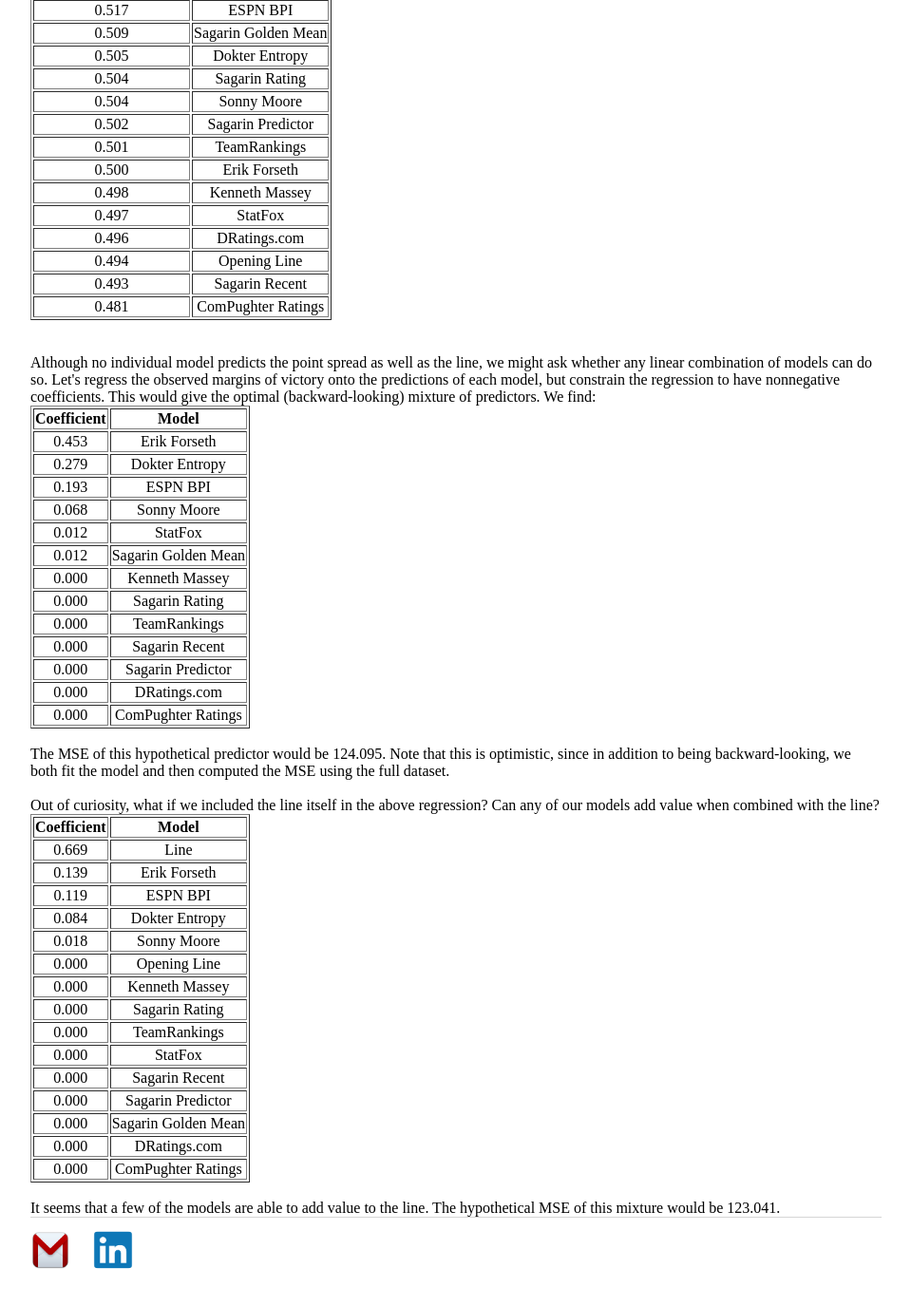
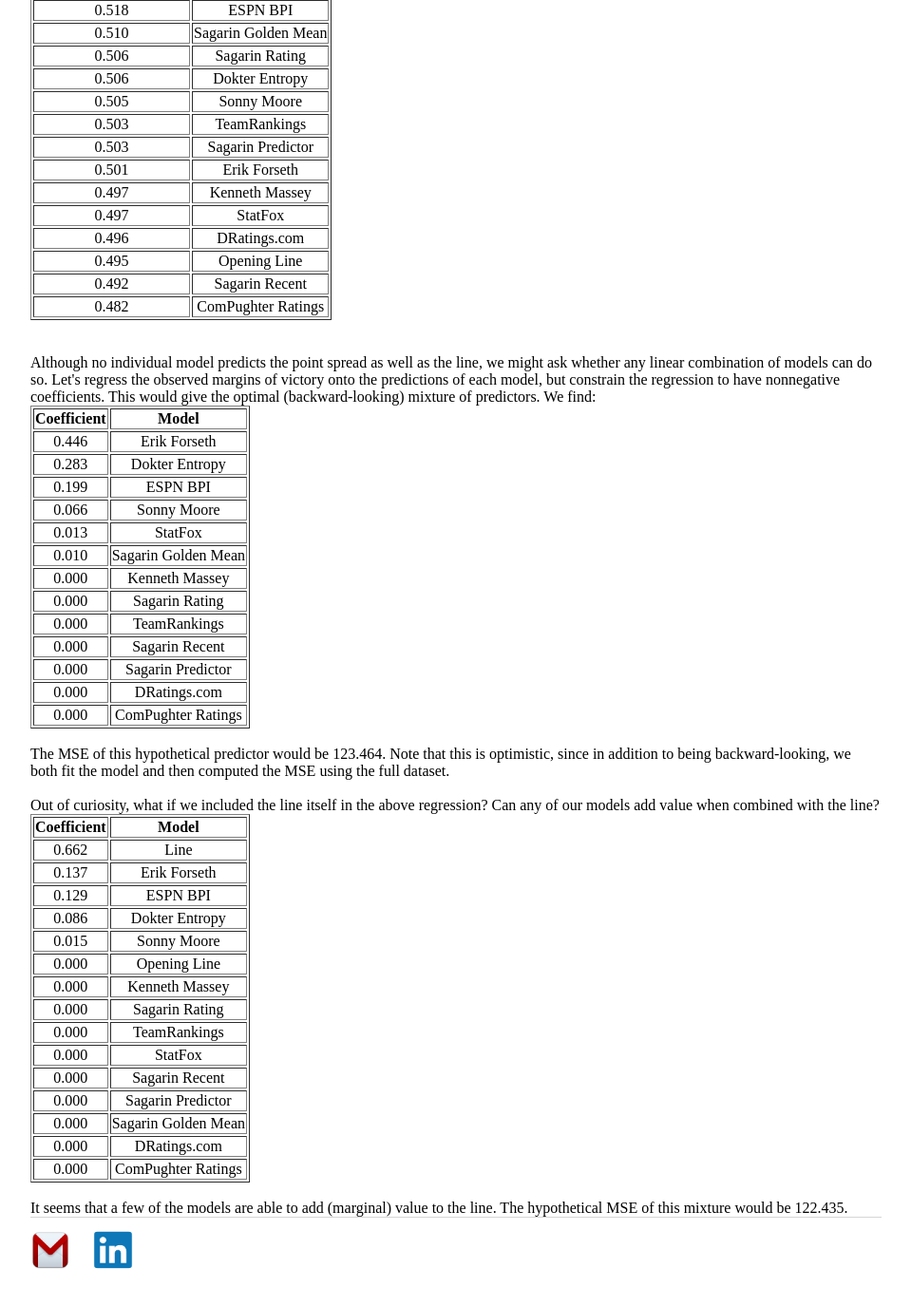
Before and after one commit to erikrforseth/erikrforseth.github.io, a Jekyll site: the page built from about.html, in a window 1280 px wide and 1400 px high, scrolled down 1205 px. Shown: the top 1375 px of the window at 95% size, without its empty margins (160-1119 px from the left). Built offline with Jekyll 4.4.1, drawn with Linux system fonts in a browser that asks for light colours; some of the changed text lies outside the part shown.

Commit message:
about page

```diff
--- a/about.html
+++ b/about.html
@@ -17,63 +17,63 @@
   </thead>
   <tbody>
     <tr align="center">
-      <td>123.473</td>
+      <td>122.906</td>
       <td>Line</td>
     </tr>
     <tr align="center">
-      <td>124.678</td>
+      <td>124.104</td>
       <td>Opening Line</td>
     </tr>
     <tr align="center">
-      <td>125.175</td>
+      <td>124.565</td>
       <td>Erik Forseth</td>
     </tr>
     <tr align="center">
-      <td>125.814</td>
+      <td>125.096</td>
       <td>TeamRankings</td>
     </tr>
     <tr align="center">
-      <td>127.073</td>
+      <td>126.404</td>
       <td>Dokter Entropy</td>
     </tr>
     <tr align="center">
-      <td>129.314</td>
+      <td>128.587</td>
       <td>Sagarin Rating</td>
     </tr>
     <tr align="center">
-      <td>129.692</td>
+      <td>128.943</td>
       <td>Sagarin Predictor</td>
     </tr>
     <tr align="center">
-      <td>130.177</td>
+      <td>129.453</td>
       <td>Sagarin Golden Mean</td>
     </tr>
     <tr align="center">
-      <td>130.999</td>
+      <td>130.261</td>
       <td>ESPN BPI</td>
     </tr>
     <tr align="center">
-      <td>131.300</td>
+      <td>130.550</td>
       <td>Kenneth Massey</td>
     </tr>
     <tr align="center">
-      <td>133.853</td>
+      <td>133.014</td>
       <td>DRatings.com</td>
     </tr>
     <tr align="center">
-      <td>134.151</td>
+      <td>133.400</td>
       <td>Sonny Moore</td>
     </tr>
     <tr align="center">
-      <td>138.473</td>
+      <td>137.563</td>
       <td>StatFox</td>
     </tr>
     <tr align="center">
-      <td>139.415</td>
+      <td>138.438</td>
       <td>ComPughter Ratings</td>
     </tr>
     <tr align="center">
-      <td>145.038</td>
+      <td>144.507</td>
       <td>Sagarin Recent</td>
     </tr>
   </tbody>
@@ -128,23 +128,23 @@
       <td>Kenneth Massey</td>
     </tr>
     <tr align="center">
+      <td>0.730</td>
+      <td>DRatings.com</td>
+    </tr>
+    <tr align="center">
+      <td>0.729</td>
+      <td>Sonny Moore</td>
+    </tr>
+    <tr align="center">
       <td>0.729</td>
       <td>StatFox</td>
     </tr>
     <tr align="center">
-      <td>0.729</td>
-      <td>DRatings.com</td>
-    </tr>
-    <tr align="center">
-      <td>0.727</td>
-      <td>Sonny Moore</td>
-    </tr>
-    <tr align="center">
-      <td>0.725</td>
+      <td>0.726</td>
       <td>ComPughter Ratings</td>
     </tr>
     <tr align="center">
-      <td>0.720</td>
+      <td>0.719</td>
       <td>Sagarin Recent</td>
     </tr>
   </tbody>
@@ -161,39 +161,39 @@
   </thead>
   <tbody>
     <tr align="center">
-      <td>0.517</td>
+      <td>0.518</td>
       <td>ESPN BPI</td>
     </tr>
     <tr align="center">
-      <td>0.509</td>
+      <td>0.510</td>
       <td>Sagarin Golden Mean</td>
     </tr>
     <tr align="center">
-      <td>0.505</td>
+      <td>0.506</td>
+      <td>Sagarin Rating</td>
+    </tr>
+    <tr align="center">
+      <td>0.506</td>
       <td>Dokter Entropy</td>
     </tr>
     <tr align="center">
-      <td>0.504</td>
-      <td>Sagarin Rating</td>
-    </tr>
-    <tr align="center">
-      <td>0.504</td>
+      <td>0.505</td>
       <td>Sonny Moore</td>
     </tr>
     <tr align="center">
-      <td>0.502</td>
+      <td>0.503</td>
+      <td>TeamRankings</td>
+    </tr>
+    <tr align="center">
+      <td>0.503</td>
       <td>Sagarin Predictor</td>
     </tr>
     <tr align="center">
       <td>0.501</td>
-      <td>TeamRankings</td>
-    </tr>
-    <tr align="center">
-      <td>0.500</td>
       <td>Erik Forseth</td>
     </tr>
     <tr align="center">
-      <td>0.498</td>
+      <td>0.497</td>
       <td>Kenneth Massey</td>
     </tr>
     <tr align="center">
@@ -205,15 +205,15 @@
       <td>DRatings.com</td>
     </tr>
     <tr align="center">
-      <td>0.494</td>
+      <td>0.495</td>
       <td>Opening Line</td>
     </tr>
     <tr align="center">
-      <td>0.493</td>
+      <td>0.492</td>
       <td>Sagarin Recent</td>
     </tr>
     <tr align="center">
-      <td>0.481</td>
+      <td>0.482</td>
       <td>ComPughter Ratings</td>
     </tr>
   </tbody>
@@ -230,27 +230,27 @@
   </thead>
   <tbody>
     <tr align="center">
-      <td>0.453</td>
+      <td>0.446</td>
       <td>Erik Forseth</td>
     </tr>
     <tr align="center">
-      <td>0.279</td>
+      <td>0.283</td>
       <td>Dokter Entropy</td>
     </tr>
     <tr align="center">
-      <td>0.193</td>
+      <td>0.199</td>
       <td>ESPN BPI</td>
     </tr>
     <tr align="center">
-      <td>0.068</td>
+      <td>0.066</td>
       <td>Sonny Moore</td>
     </tr>
     <tr align="center">
-      <td>0.012</td>
+      <td>0.013</td>
       <td>StatFox</td>
     </tr>
     <tr align="center">
-      <td>0.012</td>
+      <td>0.010</td>
       <td>Sagarin Golden Mean</td>
     </tr>
     <tr align="center">
@@ -284,7 +284,7 @@
   </tbody>
 </table>
 <br>
-The MSE of this hypothetical predictor would be 124.095. Note that this is optimistic, since in addition to being backward-looking, we both fit the model and then computed the MSE using the full dataset.
+The MSE of this hypothetical predictor would be 123.464. Note that this is optimistic, since in addition to being backward-looking, we both fit the model and then computed the MSE using the full dataset.
 <br><br>
 Out of curiosity, what if we included the line itself in the above regression? Can any of our models add value when combined with the line?<table border="1" class="dataframe">
   <thead>
@@ -295,23 +295,23 @@
   </thead>
   <tbody>
     <tr align="center">
-      <td>0.669</td>
+      <td>0.662</td>
       <td>Line</td>
     </tr>
     <tr align="center">
-      <td>0.139</td>
+      <td>0.137</td>
       <td>Erik Forseth</td>
     </tr>
     <tr align="center">
-      <td>0.119</td>
+      <td>0.129</td>
       <td>ESPN BPI</td>
     </tr>
     <tr align="center">
-      <td>0.084</td>
+      <td>0.086</td>
       <td>Dokter Entropy</td>
     </tr>
     <tr align="center">
-      <td>0.018</td>
+      <td>0.015</td>
       <td>Sonny Moore</td>
     </tr>
     <tr align="center">
@@ -357,4 +357,4 @@
   </tbody>
 </table>
 <br>
-It seems that a few of the models are able to add value to the line. The hypothetical MSE of this mixture would be 123.041.
+It seems that a few of the models are able to add (marginal) value to the line. The hypothetical MSE of this mixture would be 122.435.
```
Also changed, not shown: other parts of about.html (+3 -3 lines).
